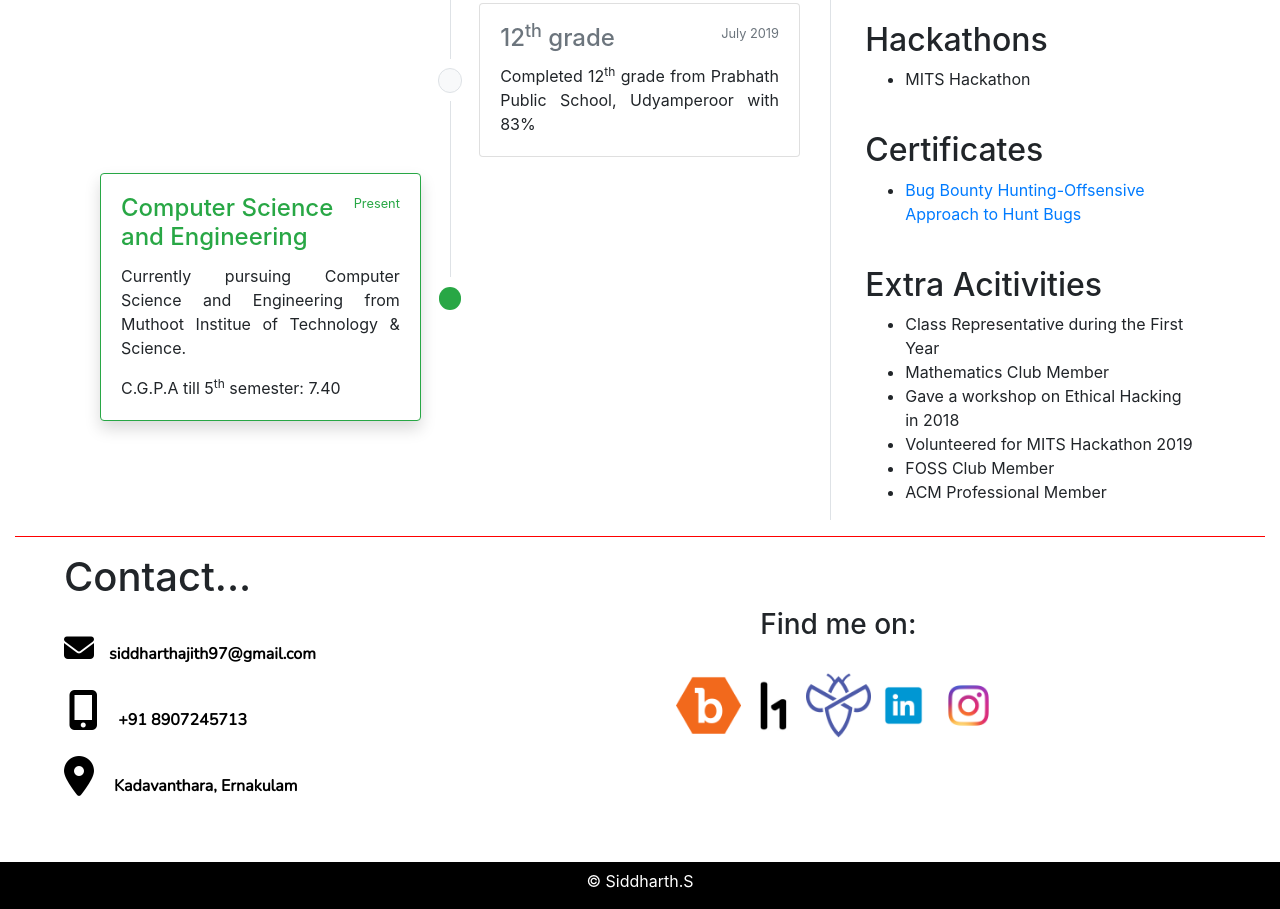
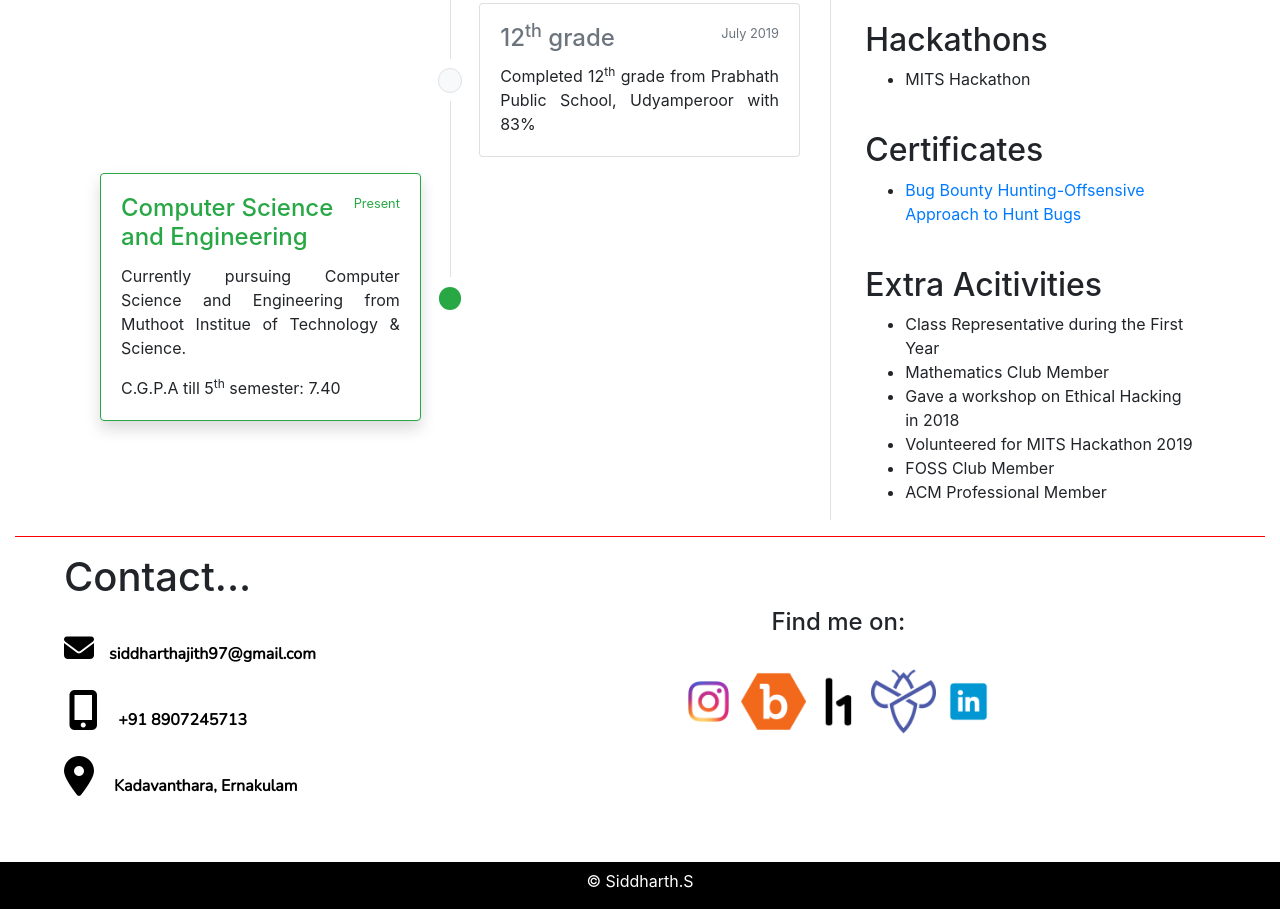
Before and after one commit to siddhu1997/siddhu1997.github.io, a plain HTML site: page index.html in a window 1280 px wide. Shown: the part 1540-2449 px from the top of the page. Drawn offline with nearby package versions, Linux system fonts and the light colour scheme.

Commit message:
Professional Resume

```diff
--- a/index.html
+++ b/index.html
@@ -377,9 +377,12 @@
                             <div class="row" style="width:100%;">
                                 <div class="col-sm-12" style="width:100%;">
                                     <br />
-                                    <h3 style="padding-top: 4%; text-align: center;">Find me on:</h3>
+                                    <h4 style="padding-top: 4%; text-align: center;">Find me on:</h4>
                                     <br />
                                     <div class="d-flex justify-content-sm-center" style="height: 20%; width: 100%;">
+                                        <a href="https://instagram.com/siddhapan">
+                                            <img src="Images/instagram.png" style="height:65px; width: 65px;"
+                                                alt="Instagram"></a>
                                         <a href="https://bugcrowd.com/siddhu97">
                                             <img src="Images/bugcrowd.png" style="height: 65px; width: 65px;"
                                                 alt="Bugcrowd"></a>
@@ -392,9 +395,6 @@
                                         <a href="https://www.linkedin.com/in/iamsiddharths/">
                                             <img src="Images/linkedin.png" style="height:65px; width: 65px;"
                                                 alt="LinkedIn"></a>
-                                        <a href="https://instagram.com/siddhapan">
-                                            <img src="Images/instagram.png" style="height:65px; width: 65px;"
-                                                alt="Instagram"></a>
                                     </div>
                                 </div>
                             </div>
```
